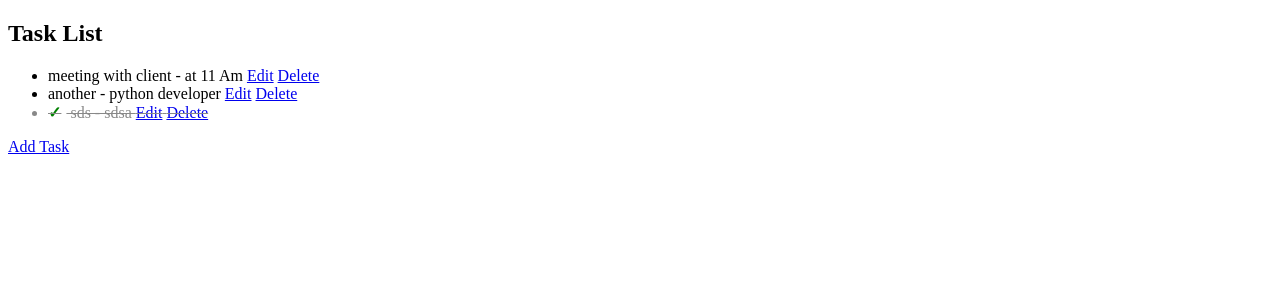
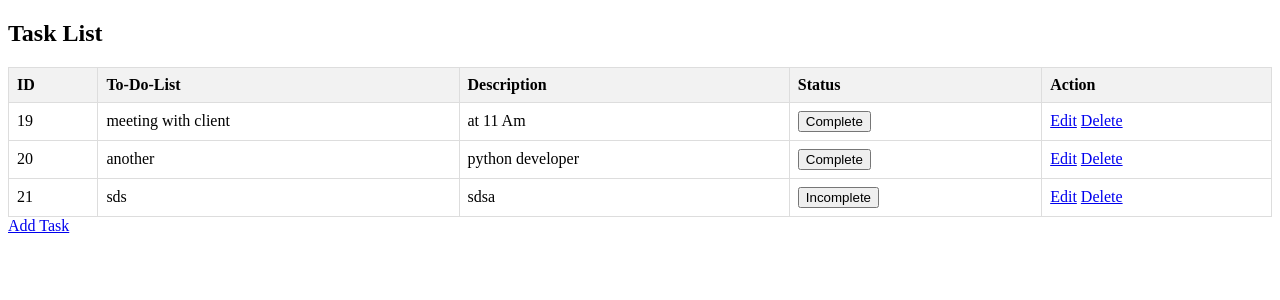
Before and after one commit to Sksoyabakhtar/To-do-list, a Django app: page / in a window 1280 px wide. Shown: the top 300 px of the page. Run offline with Django 4.2, Linux system fonts and the light colour scheme; data comes from the database, SQL or seed files in the repository; both versions use the stored data as it was after the commit.

Commit message:
Second Commit

```diff
--- a/To_do_list/core/templates/task_list.html
+++ b/To_do_list/core/templates/task_list.html
@@ -2,35 +2,62 @@
 <html lang="en">
 <head>
     <style>
-
-        .completed-task {
+        table {
+            width: 100%;
+            border-collapse: collapse;
+        }
+        th, td {
+            border: 1px solid #ddd;
+            padding: 8px;
+            text-align: left;
+        }
+        th {
+            background-color: #f2f2f2;
+        }
+        .completed {
             text-decoration: line-through;
             color: #888;
-        }
-
-        .completed-marker::before {
-            content: '\2713';
-            color: #008000;
-            font-weight: bold;
-            margin-right: 5px;
         }
     </style>
 </head>
 <body>
     <div class="container">
         <h2>Task List</h2>
-        <ul>
+        <table>
+            <thead>
+                <tr>
+                    <th>ID</th>
+                    <th>To-Do-List</th>
+                    <th>Description</th>
+                    <th>Status</th>
+                    <th>Action</th>
+                </tr>
+            </thead>
+            <tbody>
                 {% for task in tasks %}
-                <li {% if task.completed %}class="completed-task"{% endif %}>
+                    <tr>
+                        <td>{{ task.id }}</td>
+                        <td>{{ task.title }}</td>
+                        <td>{{ task.description }}</td>
+                        <td>
+                            <form method="post" style="display: inline;">
+                                {% csrf_token %}
+                                <input type="hidden" name="task_id" value="{{ task.id }}">
                                 {% if task.completed %}
-                        <span class="completed-marker"></span>
+                                    <button type="submit" name="action" value="mark_incomplete">Incomplete</button>
+                                {% else %}
+                                    <button type="submit" name="action" value="mark_complete">Complete</button>
                                 {% endif %}
-                    {{ task.title }} - {{ task.description }}
+                            </form>
+                        </td>
+                        <td>
                             <a href="{% url 'update_task' task.id %}">Edit</a>
                             <a href="{% url 'delete_task' task.id %}">Delete</a>
-                </li>
+                        </td>
+                    </tr>
                 {% endfor %}
-        </ul>
+            </tbody>
+        </table>
         <a href="{% url 'add_task' %}">Add Task</a>
     </div>
 </body>
--- a/To_do_list/core/views.py
+++ b/To_do_list/core/views.py
@@ -3,7 +3,23 @@ from .models import Task
 
 def task_list(request):
     tasks = Task.objects.all()
+
+    if request.method == 'POST':
+        task_id = request.POST.get('task_id')
+        action = request.POST.get('action')
+
+        if action == 'mark_complete':
+            task = Task.objects.get(id=task_id)
+            task.completed = True
+            task.save()
+        elif action == 'mark_incomplete':
+            task = Task.objects.get(id=task_id)
+            task.completed = False
+            task.save()
+
     return render(request, 'task_list.html', {'tasks': tasks})
+
+
 
 def add_task(request):
     if request.method == 'POST':
@@ -42,3 +58,6 @@ def delete_task(request, task_id):
     task = Task.objects.get(id=task_id)
     task.delete()
     return redirect('task_list')
+
+def status_task(request, task_id):
+    return render(request, 'status_task.html')
```
Also changed, not shown: To_do_list/core/admin.py (line endings or trailing spaces), To_do_list/core/urls.py (added), To_do_list/db.sqlite3. Lines whose indentation alone changed are shown as unchanged.
